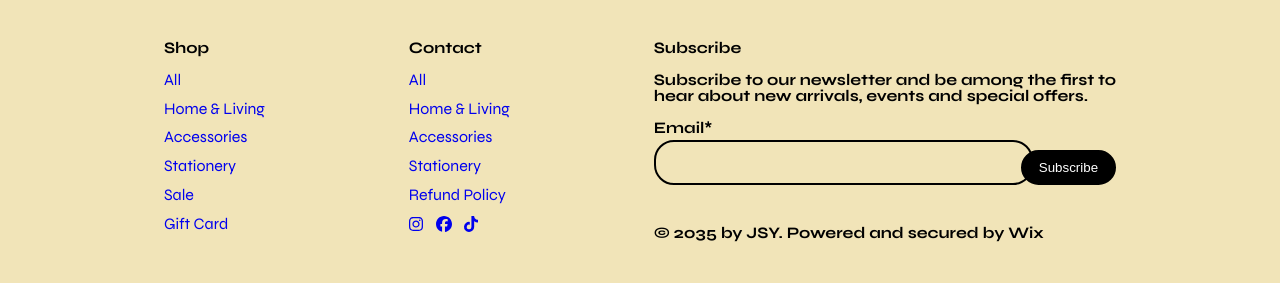
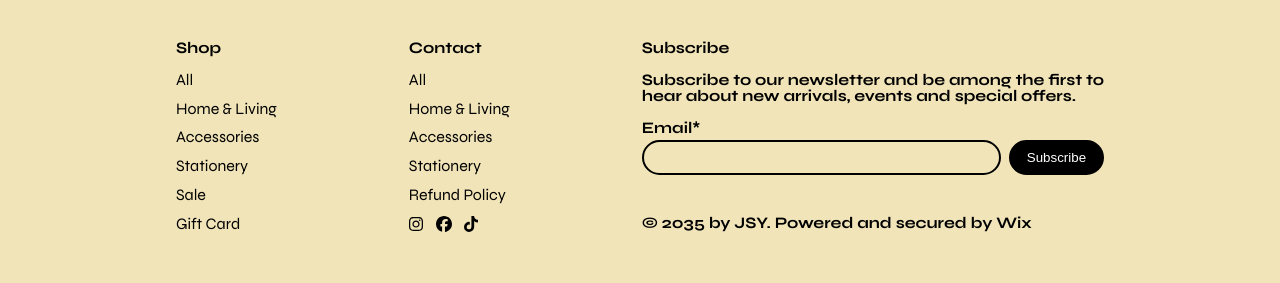
Before and after one commit to Chouwill/Gift_shop-Vue3, a Vue app: page /#/ in a window 1280 px wide. Shown: the part 3045-3328 px from the top of the page. Built offline with nearby package versions, Linux system fonts and the light colour scheme.

Commit message:
修改爆版

```diff
--- a/src/assets/scss/global.scss
+++ b/src/assets/scss/global.scss
@@ -1,3 +1,6 @@
+*{
+  box-sizing: border-box;
+}
 html {
   font-size: 16px;
   font-family: syne, serif;
@@ -13,6 +16,16 @@ html {
   flex-direction: column;
   margin: 0 auto;
 }
+
+a{
+  color: #000;
+  transition: color 300ms ease-in-out;
+  &:hover{
+    color: blue;
+    cursor: pointer;
+  }
+}
+
 
 //頁面 標題
 .page-header {
```
